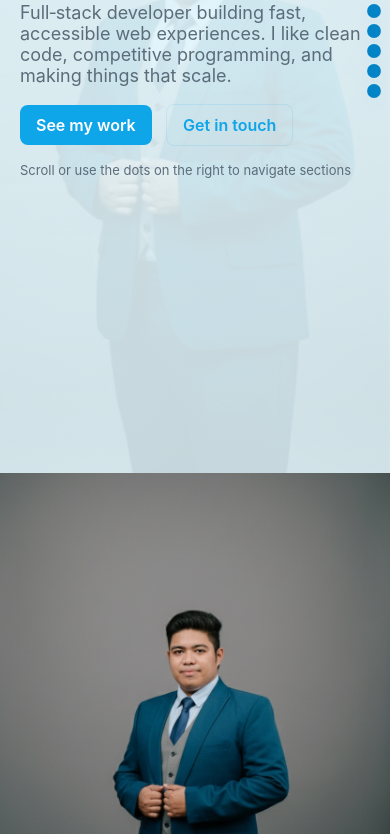
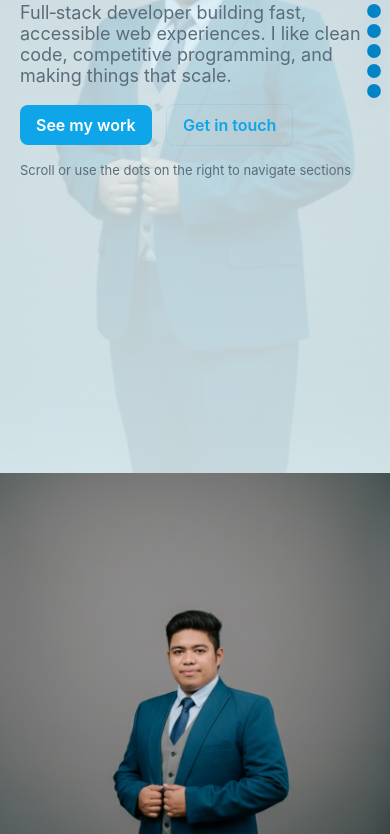
Before and after one commit to chris95th/cpworks, a plain HTML site: page index.html in a window 390 px wide. Shown: the part 371-1205 px from the top of the page. Drawn offline with Linux system fonts and the light colour scheme.

Commit message:
Update styles.css

```diff
--- a/styles.css
+++ b/styles.css
@@ -139,7 +139,7 @@ body{
   content: "";
   position: absolute;
   inset: 0;
-  background: linear-gradient(90deg, rgba(230,249,255,0.86) 0%, rgba(230,249,255,0.45) 40%, rgba(8,48,71,0.15) 100%);
+  background: linear-gradient(90deg, rgba(230,249,255,0.76) 0%, rgba(230,249,255,0.3) 40%, rgba(8,48,71,0.10) 100%);
   z-index: 1;
   pointer-events: none;
 }
@@ -157,7 +157,7 @@ body{
     background-position: center top;
   }
   .hero--cover::before{
-    background: linear-gradient(180deg, rgba(230,249,255,0.92), rgba(230,249,255,0.86));
+    background: linear-gradient(180deg, rgba(230,249,255,0.7), rgba(230,249,255,0.86));
   }
   .hero h1{font-size:34px}
   .lead{max-width:100%}
```
